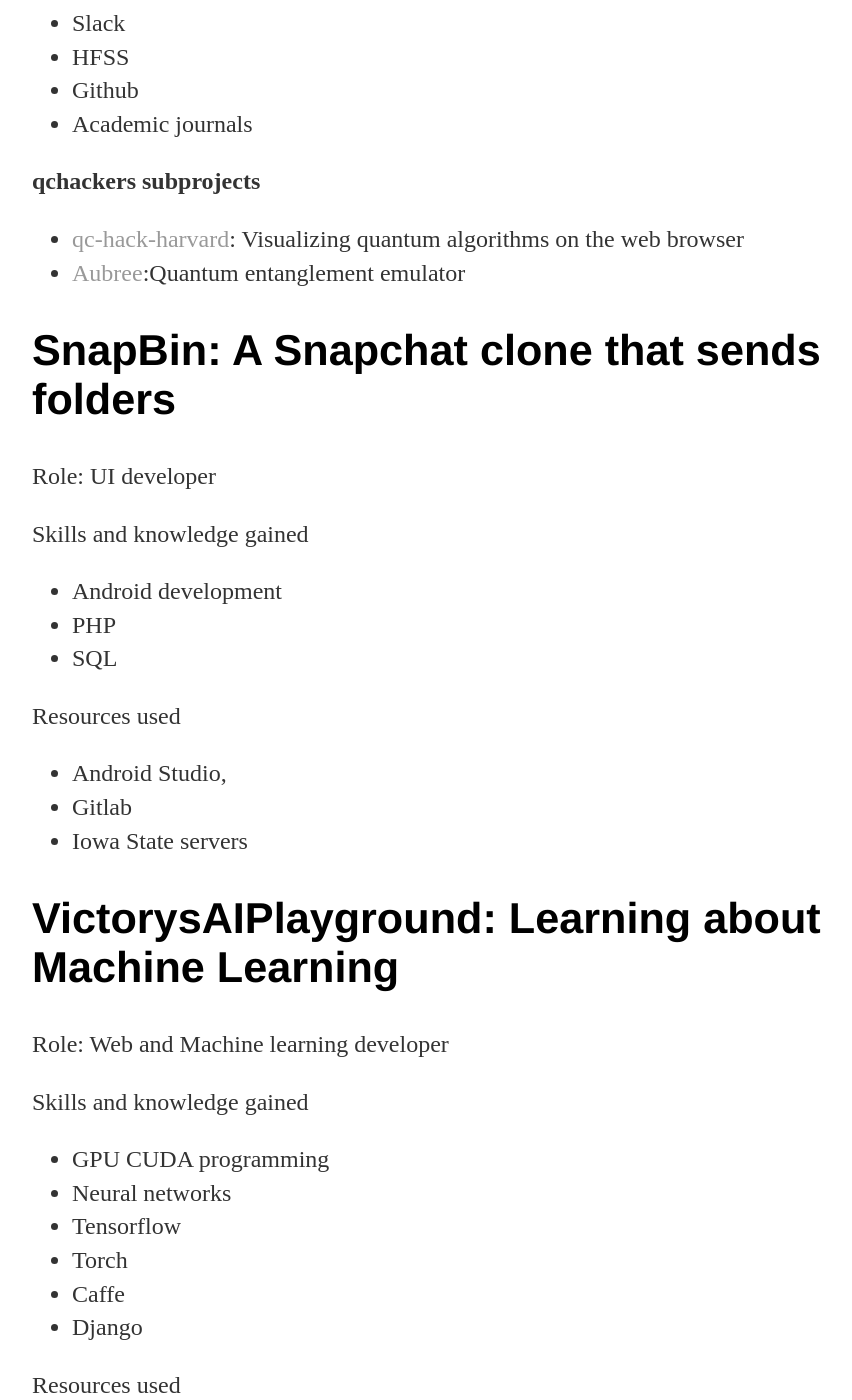
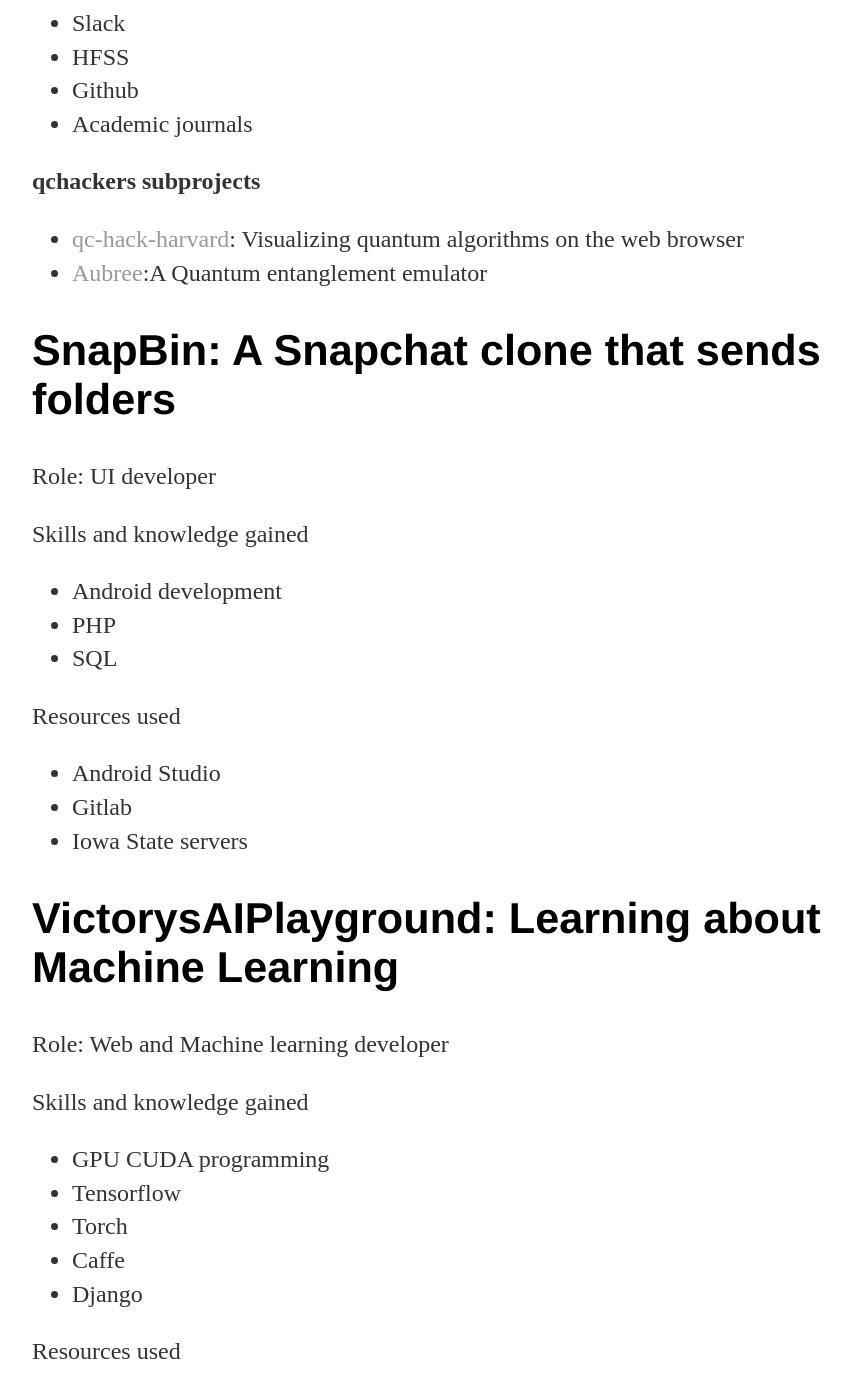
Before and after one commit to vtomole/vtomole.github.io, a Jekyll site: the page built from index.html, in a window 1280 px wide and 1400 px high, scrolled down 927 px. Shown: the whole window, without its empty margins (160-1012 px from the left). Built offline with Jekyll 4.4.1, drawn with Linux system fonts in a browser that asks for light colours; some of the changed text lies outside the part shown.

Commit message:
small errors

```diff
--- a/index.html
+++ b/index.html
@@ -40,7 +40,7 @@
 
 			  	  <ul>
 				    <li><a href="http://qchackers.com/viz">qc-hack-harvard</a>: Visualizing quantum algorithms on the web browser</li>
-				    <li><a href="http://aubree.herokuapp.com/qcvm">Aubree</a>:Quantum entanglement emulator </li>
+				    <li><a href="http://aubree.herokuapp.com/qcvm">Aubree</a>:A Quantum entanglement emulator </li>
 
 				  </ul>
 
@@ -59,7 +59,7 @@
 			    </ul>
 			  <p> Resources used</p>
 			  <ul>
-			    <li>Android Studio,</li>
+			    <li>Android Studio</li>
 			    <li> Gitlab </li>
 			    <li>Iowa State servers</li>
 
@@ -74,7 +74,6 @@
 			    <p>Skills and knowledge gained<p>
 			     <ul>
 			    <li> GPU CUDA programming</li>
-			    <li> Neural networks</li>
 			    <li>Tensorflow</li>
 			    <li>Torch</li>
 			    <li>Caffe</li>
```
Also changed, not shown: other parts of index.html (+2 -2 lines).
